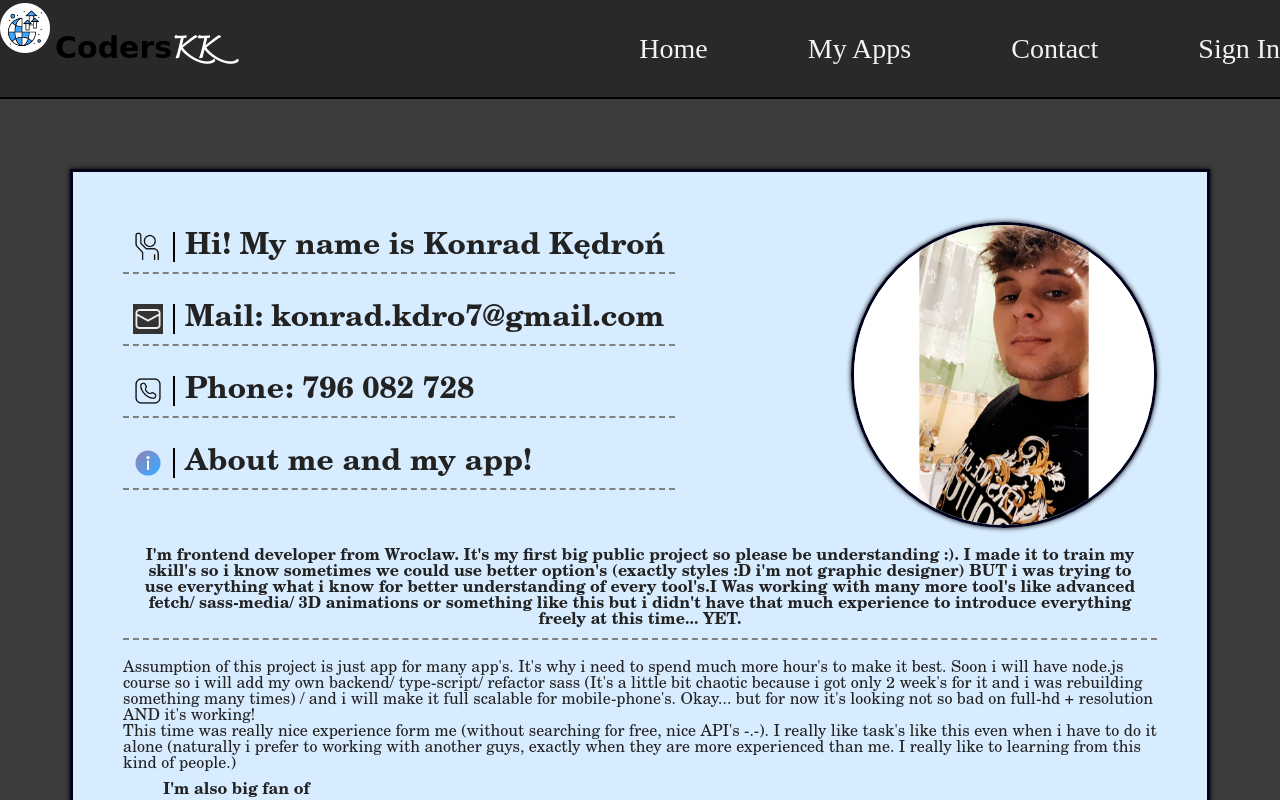
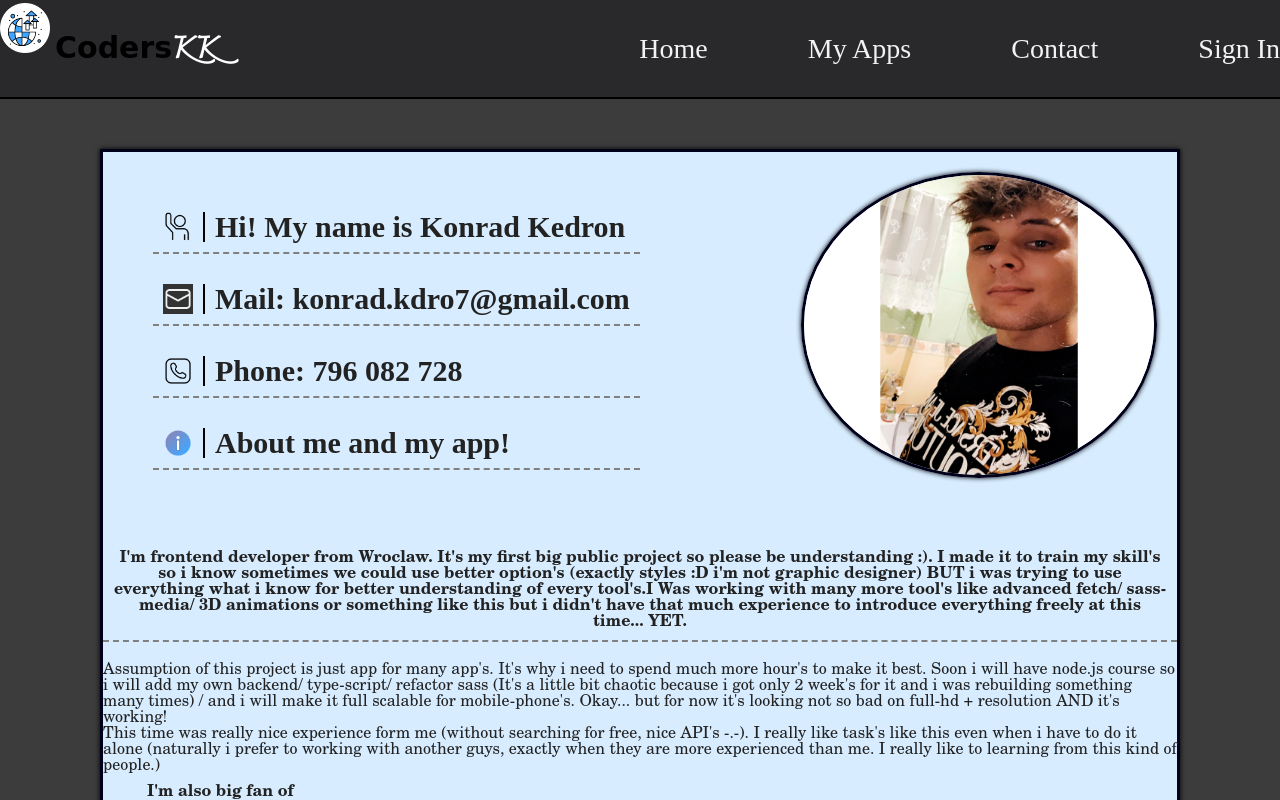
Before and after one commit to Konradk7/react-global-app, a React (Create React App) app: page /contact in a window 1280 px wide. Shown: the top 800 px of the page. Built offline with nearby package versions, Linux system fonts and the light colour scheme.

Commit message:
init body-contact

```diff
--- a/src/components/Contact.js
+++ b/src/components/Contact.js
@@ -12,45 +12,53 @@ function Contact(props) {
                 <div className="contact-container__main">
                     <div className="contact-container__main__head">
                         <div className="contact-container__main__head-info">
-                            <h1><img src={hey} alt="Hi!"/>Hi! My name is Konrad Kędroń</h1>
+                            <h1><img src={hey} alt="Hi!"/>Hi! My name is Konrad Kedron</h1>
                             <h2><img src={mail} alt="Mail"/>Mail: konrad.kdro7@gmail.com</h2>
                             <h2><img src={phone} alt="Phone"/>Phone: 796 082 728</h2>
                             <h2><img src={info} alt="Info"/>About me and my app!</h2>
                         </div>
                         <img src={photo} alt="Profile-photo" className="contact-container__main__head-photo"/>
                     </div>
-
-                    <h3>I'm frontend developer from Wroclaw. It's my first big public project so please be understanding
-                        :).
-                        I
-                        made it to train my skill's so i know sometimes we could use better option's (exactly styles :D
-                        i'm
+                    <div className="contact-container__main__body">
+                        <h3>
+                            I'm frontend developer from Wroclaw. It's my first big public project so please be
+                            understanding :). I
+                            made it to train my skill's so i know sometimes we could use better option's (exactly styles :D i'm
                             not graphic designer) BUT i was trying to use
                             everything what i know for better understanding of every tool's.
+
                             <span>I Was working with many more tool's like advanced fetch/ sass-media/ 3D animations or something
                              like this but i didn't have that much experience to introduce everything freely at this time... YET.</span>
+
                         </h3>
-                    <p>Assumption of this project is just app for many app's. It's why i need to spend much more hour's
+                            <p>Assumption of this project is just app for many app's. It's why i need to spend much more
+                                hour's
                                 to
                                 make
                                 it best.
-                        Soon i will have node.js course so i will add my own backend/ type-script/ refactor sass (It's a
+                                Soon i will have node.js course so i will add my own backend/ type-script/ refactor sass
+                                (It's a
                                 little
-                        bit chaotic because i got only 2 week's for it and i was rebuilding something many times) / and
+                                bit chaotic because i got only 2 week's for it and i was rebuilding something many times) /
+                                and
                                 i
                                 will
-                        make it full scalable for mobile-phone's. Okay... but for now it's looking not so bad on full-hd
+                                make it full scalable for mobile-phone's. Okay... but for now it's looking not so bad on
+                                full-hd
                                 +
                                 resolution AND it's working!
                             </p>
+
                             <p>This time was really nice experience form me (without searching for free, nice API's -.-). I
                                 really
                                 like task's like this even when i have to do it
-                        alone (naturally i prefer to working with another guys, exactly when they are more experienced
+                                alone (naturally i prefer to working with another guys, exactly when they are more
+                                experienced
                                 than
                                 me.
                                 I really like to learning from this kind of people.)
                             </p>
+                    </div>
                     <h4>I'm also big fan of</h4>
                     <ul>
                         <li>Linux terminal command's</li>
@@ -59,7 +67,8 @@ function Contact(props) {
                         <li>Cooking</li>
                         <li>Fashion</li>
                     </ul>
-                    <h5>Everything was create after course in <a href="https://coderslab.pl/pl">CodersLab</a> Academy</h5>
+                    <h5>Everything was create after course in <a href="https://coderslab.pl/pl">CodersLab</a> Academy
+                    </h5>
                 </div>
             </div>
         </>
--- a/src/sass/components/_Contact.scss
+++ b/src/sass/components/_Contact.scss
@@ -1,11 +1,10 @@
 .contact-container {
   min-height: toRem(600);
   max-height: toRem(800);
-  padding: toRem(70);
+  padding: toRem(50) toRem(100);
 
   &__main {
     background: darken(aliceblue, 5%);
-    padding: toRem(50);
     height: 100%;
     @extend %border;
     @extend %box-shadow;
@@ -15,6 +14,8 @@
       display: flex;
       justify-content: space-between;
       &-info {
+        padding: toRem(50);
+        font-family: Chandas;
         h1, h2 {
           display: flex;
         }
@@ -31,17 +32,11 @@
         @extend %border;
         @extend %box-shadow;
         margin-bottom: toRem(10);
-
+        width: toRem(350);
+        margin: toRem(20);
       }
     }
-    //img {
-    //  height: toRem(100);
-    //  width: toRem(100);
-    //  border-radius: 50%;
-    //  @extend %border;
-    //  @extend %box-shadow;
-    //
-    //}
+
     h1, h2, h3, h4 {
       font-weight: bold;
       border-bottom: toRem(2) dashed gray;
```
Lines whose indentation alone changed are shown as unchanged.
